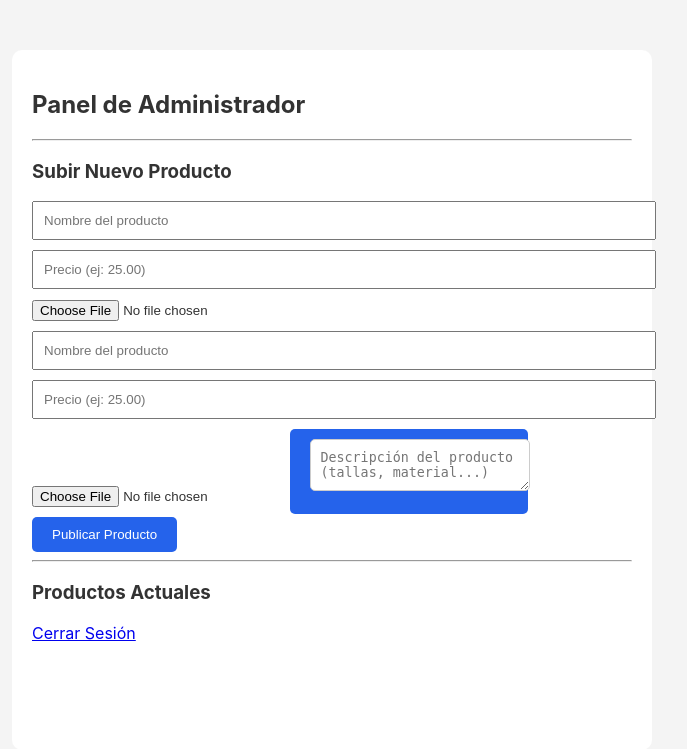
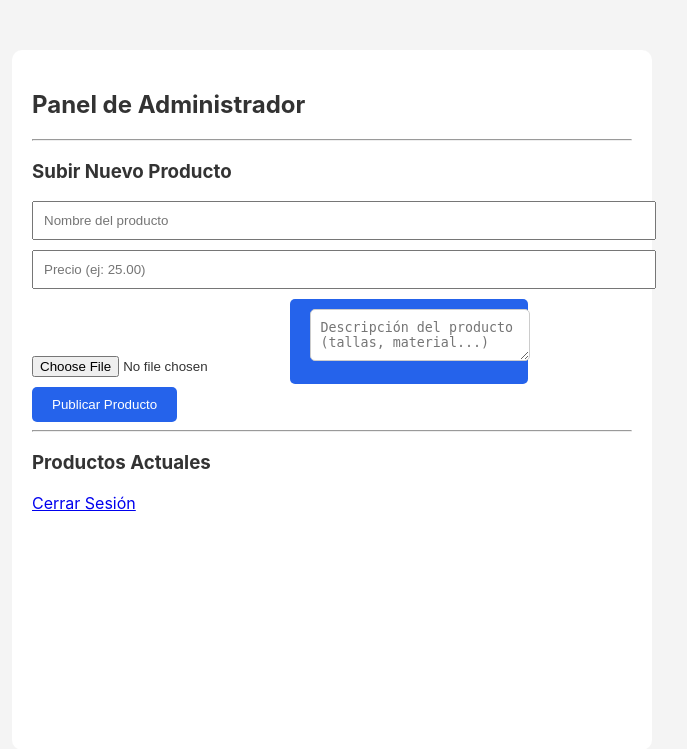
Before and after one commit to gleiderr99-boop/nuevo-proyecto, a Flask app: template templates/admin.html in a window 1280 px wide. Shown: the top 749 px of the page, without its empty margins (308-995 px from the left). Run offline with Flask 3, Linux system fonts and the light colour scheme; the template is opened without the code that fills it, so the values that code supplies are empty.

Commit message:
Update admin.html

```diff
--- a/templates/admin.html
+++ b/templates/admin.html
@@ -13,9 +13,6 @@
         <h3>Subir Nuevo Producto</h3>
         <form method="POST" enctype="multipart/form-data">
             <input type="text" name="nombre" placeholder="Nombre del producto" required style="width: 100%; margin-bottom: 10px; padding: 10px;">
-            <input type="text" name="precio" placeholder="Precio (ej: 25.00)" required style="width: 100%; margin-bottom: 10px; padding: 10px;">
-            <input type="file" name="foto" accept="image/*" required style="margin-bottom: 10px;">
-             <input type="text" name="nombre" placeholder="Nombre del producto" required style="width: 100%; margin-bottom: 10px; padding: 10px;">
             <input type="text" name="precio" placeholder="Precio (ej: 25.00)" required style="width: 100%; margin-bottom: 10px; padding: 10px;">
             <input type="file" name="foto" accept="image/*" required style="margin-bottom: 10px;">
             <button type="submit" style="background: #2563eb; color: white; border: none; padding: 10px 20px; cursor: pointer; border-radius: 5px;">
```
